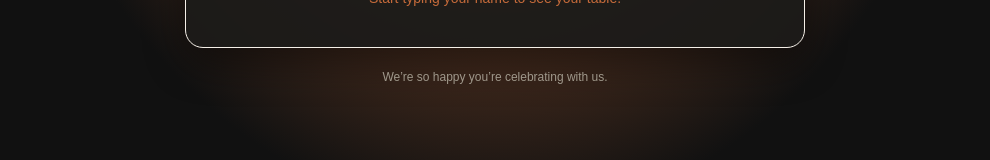
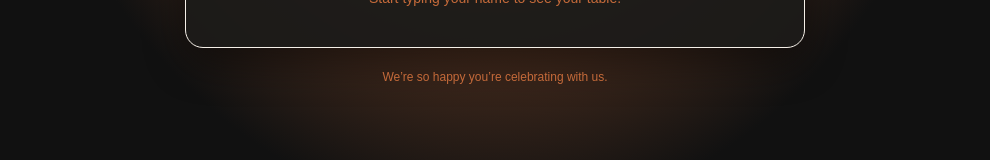
Before and after one commit to giveitsparks-Tsparkles/Ivan-and-Ana-Wedding, a plain HTML site: page index.html in a window 1280 px wide. Shown: the part 402-562 px from the top of the page, without its empty margins (145-1135 px from the left). Drawn offline with Linux system fonts and the light colour scheme.

Commit message:
Update footer color in index.html

```diff
--- a/index.html
+++ b/index.html
@@ -24,7 +24,7 @@ input:focus { box-shadow:0 0 0 3px #d8b66a33; }
 .result .name { font-size:20px; }
 .result .table { margin-top:8px; color:var(--gold); font:bold 22px Arial,sans-serif; }
 .empty { text-align:center; color:var(--muted); font:14px/1.5 Arial,sans-serif; padding:16px 4px; }
-footer { text-align:center; margin-top:22px; color:#9f988b; font:12px Arial,sans-serif; }
+footer { text-align:center; margin-top:22px; color:#C46A3A; font:12px Arial,sans-serif; }
 </style>
 </head>
 <body>
```
